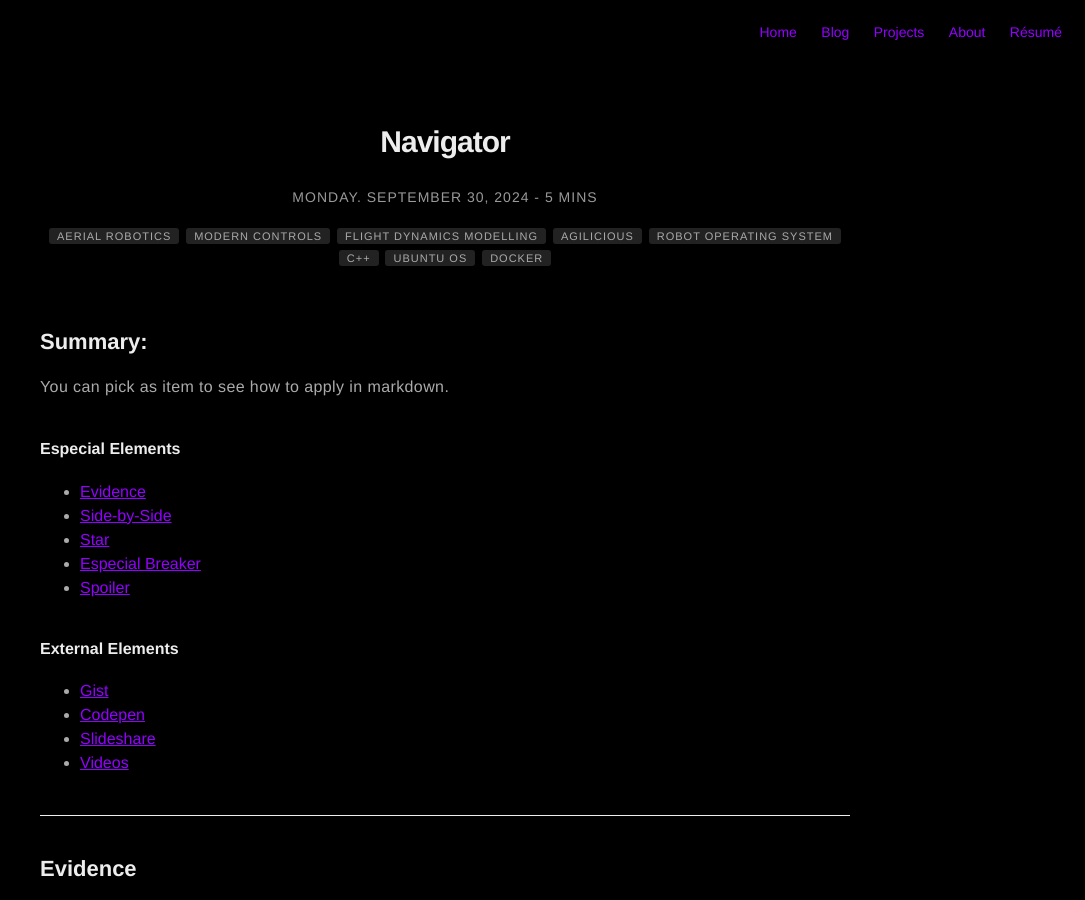
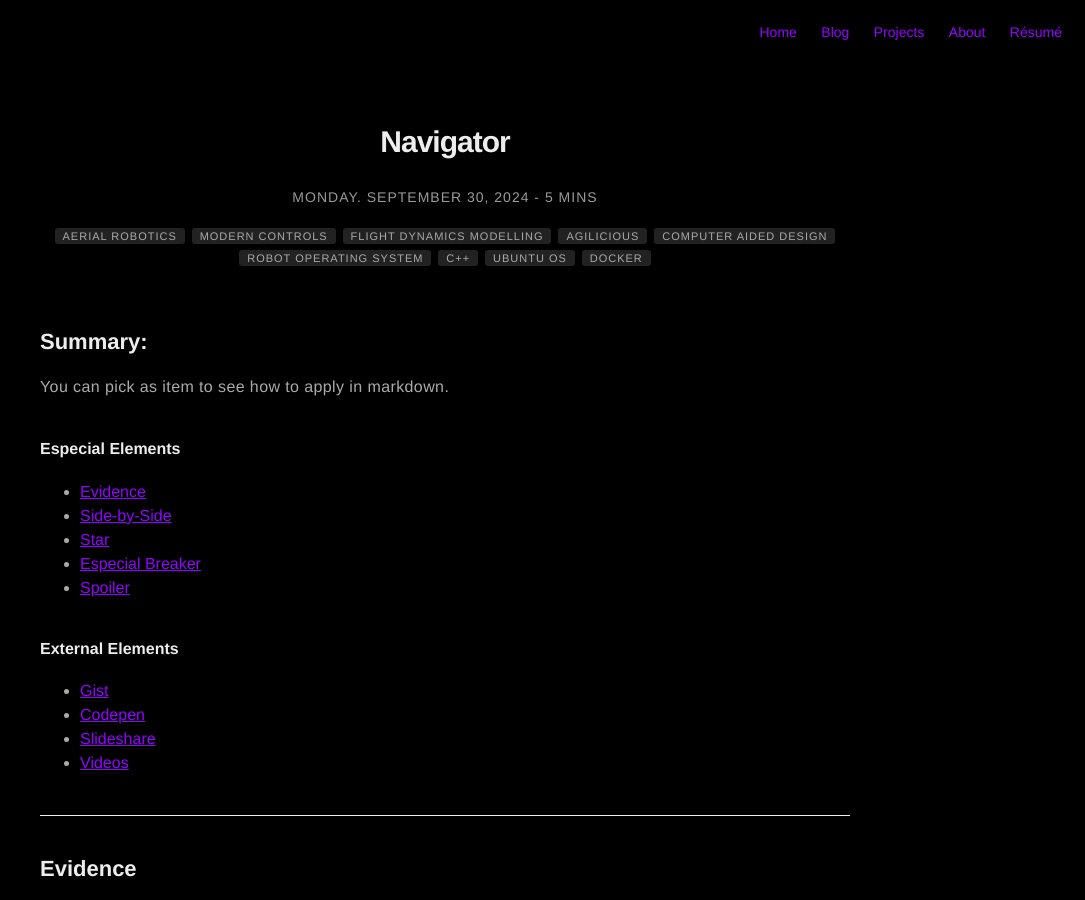
Before and after one commit to ahmd-waheed/ahmd-waheed.github.io, a Jekyll site: the page built from _posts/2024-09-30-Navigator-First-Step-Towards-Autonomous-Agile-Flight.markdown, in a window 1280 px wide and 900 px high. Shown: the whole window, without its empty margins (195-1280 px from the left). Built offline with Jekyll 4.4.1, drawn with Linux system fonts in a browser that asks for light colours; nearby versions of some CDN libraries; comment, search, counter and statistics services are not loaded.

Commit message:
Update 2024-09-30-Navigator-First-Step-Towards-Autonomous-Agile-Flight.markdown

```diff
--- a/_posts/2024-09-30-Navigator-First-Step-Towards-Autonomous-Agile-Flight.markdown
+++ b/_posts/2024-09-30-Navigator-First-Step-Towards-Autonomous-Agile-Flight.markdown
@@ -9,6 +9,7 @@ tag:
 - Modern Controls
 - Flight Dynamics Modelling
 - Agilicious
+- Computer Aided Design
 - Robot Operating System
 - C++
 - Ubuntu OS
```
